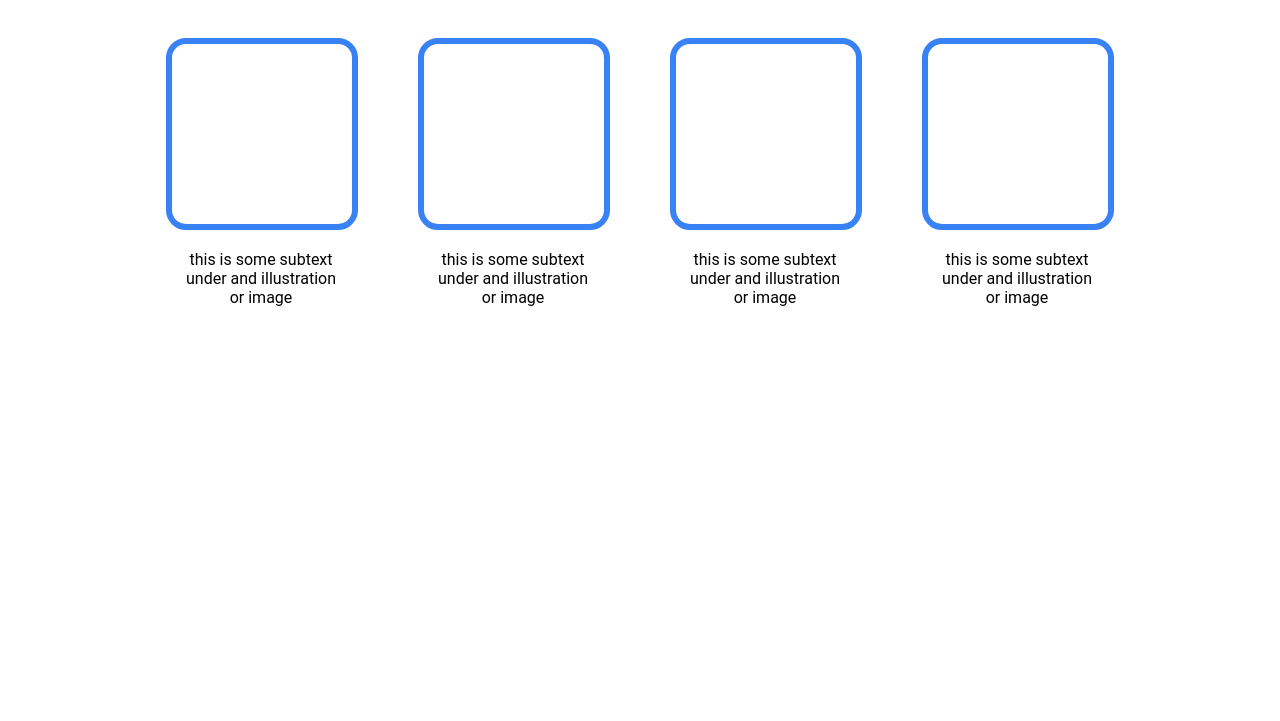
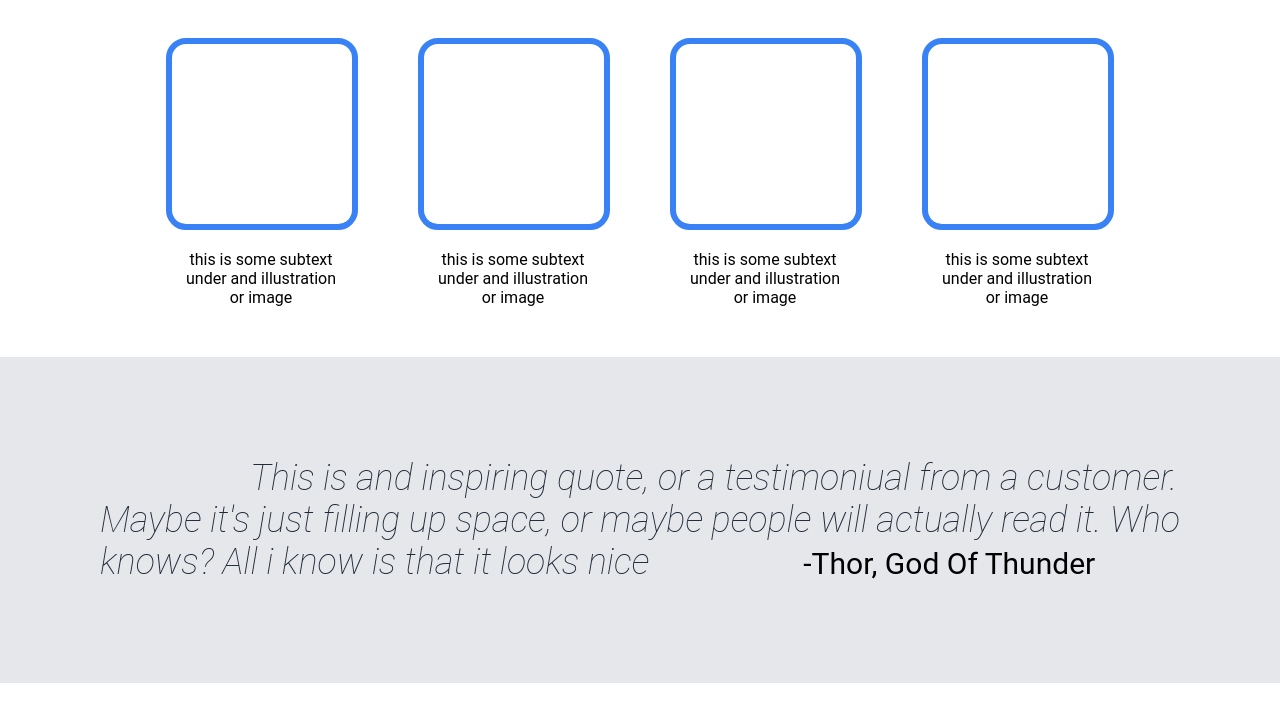
Before and after one commit to bigjunglex/odin-landing-page, a plain HTML site: page index.html in a window 1280 px wide. Shown: the part 541-1262 px from the top of the page. Before the commit the page ends 898 px from the top, so only its background shows below. Drawn offline with Linux system fonts and the light colour scheme.

Commit message:
quote added

```diff
--- a/index.html
+++ b/index.html
@@ -46,5 +46,11 @@
             </div>
         </div>
     </div>
+    <div class="quote-container">
+        <div class="quote">
+            <i class="quote-text">This is and inspiring quote, or a testimoniual from a customer. Maybe it's just filling up space, or maybe people will actually read it. Who knows? All i know is that it looks nice</i>
+            <div class="quote-author"> -Thor, God Of Thunder</div>
+        </div>
+    </div>
 </body>
 </html>
--- a/style.css
+++ b/style.css
@@ -15,6 +15,7 @@ body {
     padding: 140px;
     padding-top: 10px;
     justify-content: center;
+    height: 300px;
 
 
 }
@@ -104,3 +105,24 @@ a {
     margin: 50px;
     margin-top: 20px;
 }
+.quote-container {
+    display: inline-flex;
+    background-color: #E5E7EB;
+    justify-content: center;
+    align-items: center;
+    padding: 100px;
+}
+.quote-author {
+    display: inline-flex;
+    justify-content: flex-end;
+    font-size: 30px;
+    text-align: right;
+}
+.quote-text {
+    padding: 150px;
+    font-size: 36px;
+    font-weight: 200;
+    color: #1F2937;
+    text-align: center;
+
+}
```
